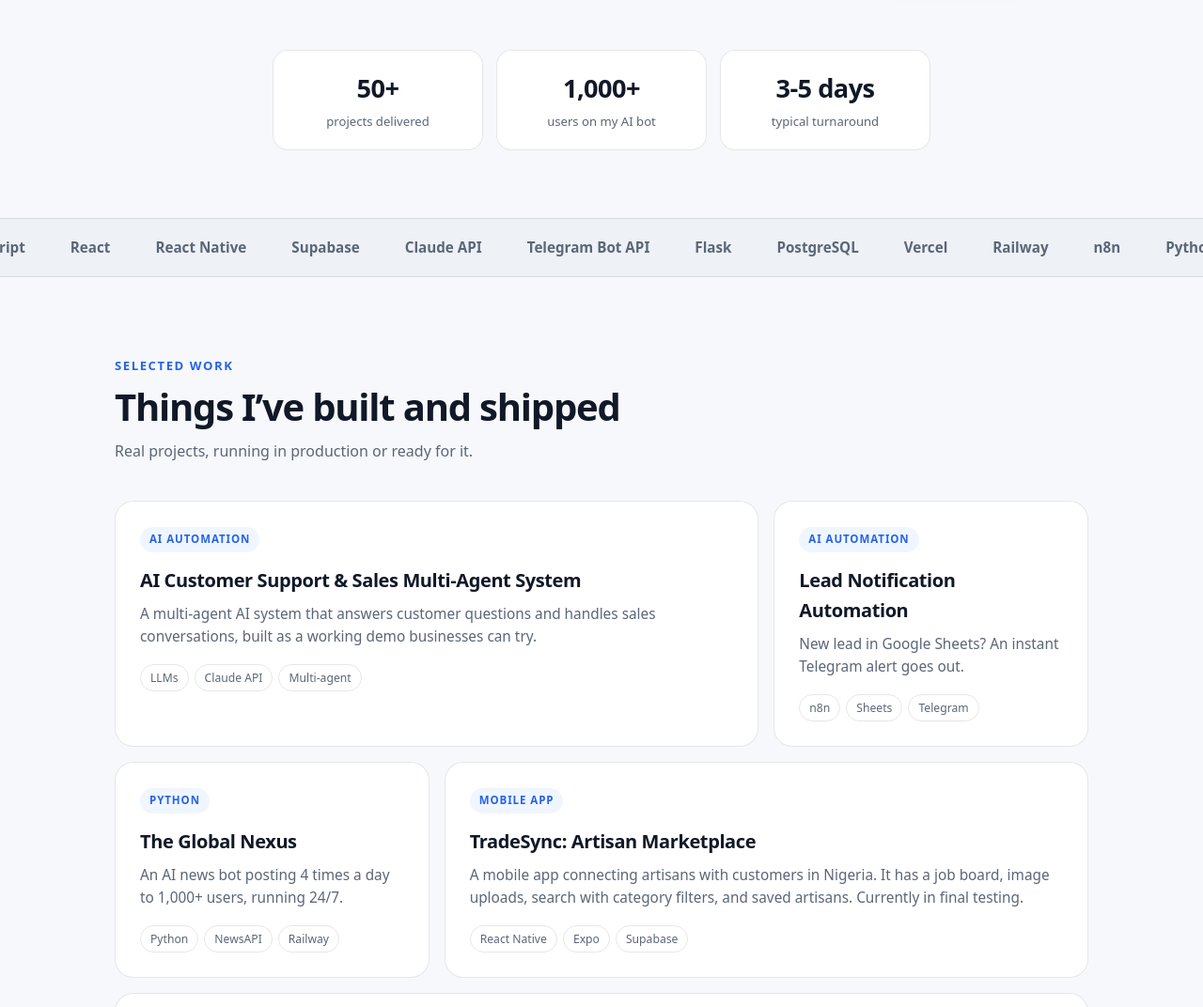
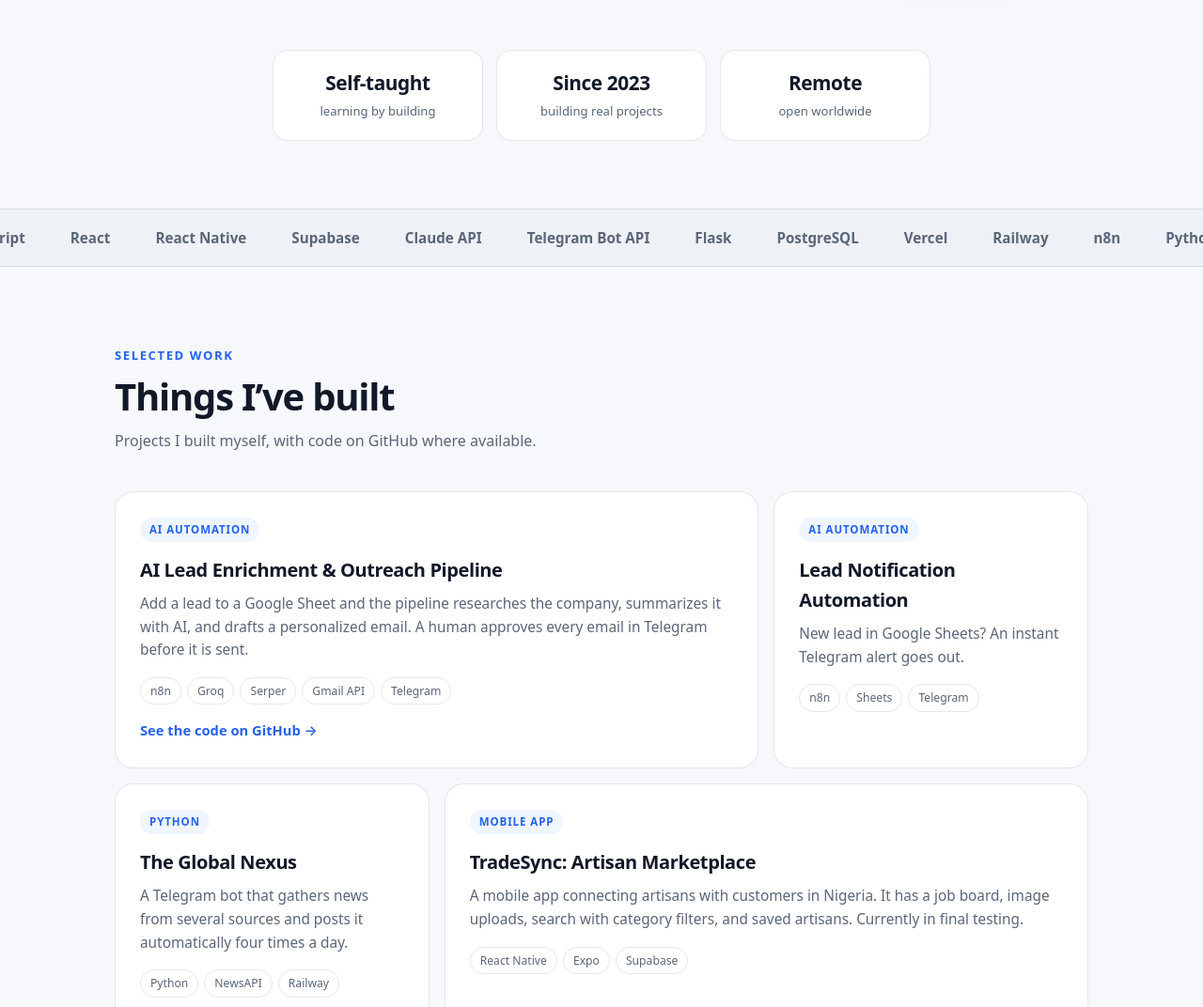
Before and after one commit to CodexWayde/portfolio, a plain HTML site: page index.html in a window 1280 px wide. Shown: the part 635-1707 px from the top of the page at 94% size. Drawn offline with Linux system fonts and the light colour scheme.

Commit message:
Revise statistics and project details in index.html
Updated statistics and project descriptions in index.html.

```diff
--- a/index.html
+++ b/index.html
@@ -56,7 +56,7 @@
 .btn.primary{background:linear-gradient(135deg,var(--accent),var(--accent2));color:#fff;border:none}
 .stats{display:grid;grid-template-columns:repeat(3,1fr);gap:14px;max-width:700px;margin:56px auto 0}
 .stat{border:1px solid var(--border);background:var(--card);border-radius:16px;padding:18px 10px}
-.stat b{display:block;font-size:1.7rem;letter-spacing:-.02em}
+.stat b{display:block;font-size:1.3rem;letter-spacing:-.02em}
 .stat small{color:var(--muted);font-size:.82rem}
 
 /* MARQUEE */
@@ -140,9 +140,9 @@
       <a class="btn" href="https://github.com/CodexWayde">View GitHub</a>
     </div>
     <div class="stats">
-      <div class="stat"><b>50+</b><small>projects delivered</small></div>
-      <div class="stat"><b>1,000+</b><small>users on my AI bot</small></div>
-      <div class="stat"><b>3-5 days</b><small>typical turnaround</small></div>
+      <div class="stat"><b>Self-taught</b><small>learning by building</small></div>
+      <div class="stat"><b>Since 2023</b><small>building real projects</small></div>
+      <div class="stat"><b>Remote</b><small>open worldwide</small></div>
     </div>
   </div>
 </header>
@@ -156,15 +156,16 @@
 
 <section id="projects"><div class="wrap">
   <div class="eyebrow reveal">Selected work</div>
-  <h2 class="reveal">Things I’ve built and shipped</h2>
-  <p class="sub reveal">Real projects, running in production or ready for it.</p>
+  <h2 class="reveal">Things I’ve built</h2>
+  <p class="sub reveal">Projects I built myself, with code on GitHub where available.</p>
 
   <div class="bento">
     <div class="card s4 reveal">
       <span class="badge">AI AUTOMATION</span>
-      <h3>AI Customer Support &amp; Sales Multi-Agent System</h3>
-      <p>A multi-agent AI system that answers customer questions and handles sales conversations, built as a working demo businesses can try.</p>
-      <div class="tags"><span>LLMs</span><span>Claude API</span><span>Multi-agent</span></div>
+      <h3>AI Lead Enrichment &amp; Outreach Pipeline</h3>
+      <p>Add a lead to a Google Sheet and the pipeline researches the company, summarizes it with AI, and drafts a personalized email. A human approves every email in Telegram before it is sent.</p>
+      <div class="tags"><span>n8n</span><span>Groq</span><span>Serper</span><span>Gmail API</span><span>Telegram</span></div>
+      <a class="link" href="https://github.com/CodexWayde">See the code on GitHub &rarr;</a>
     </div>
 
     <div class="card s2 reveal">
@@ -177,7 +178,7 @@
     <div class="card s2 reveal">
       <span class="badge">PYTHON</span>
       <h3>The Global Nexus</h3>
-      <p>An AI news bot posting 4 times a day to 1,000+ users, running 24/7.</p>
+      <p>A Telegram bot that gathers news from several sources and posts it automatically four times a day.</p>
       <div class="tags"><span>Python</span><span>NewsAPI</span><span>Railway</span></div>
     </div>
 
```
